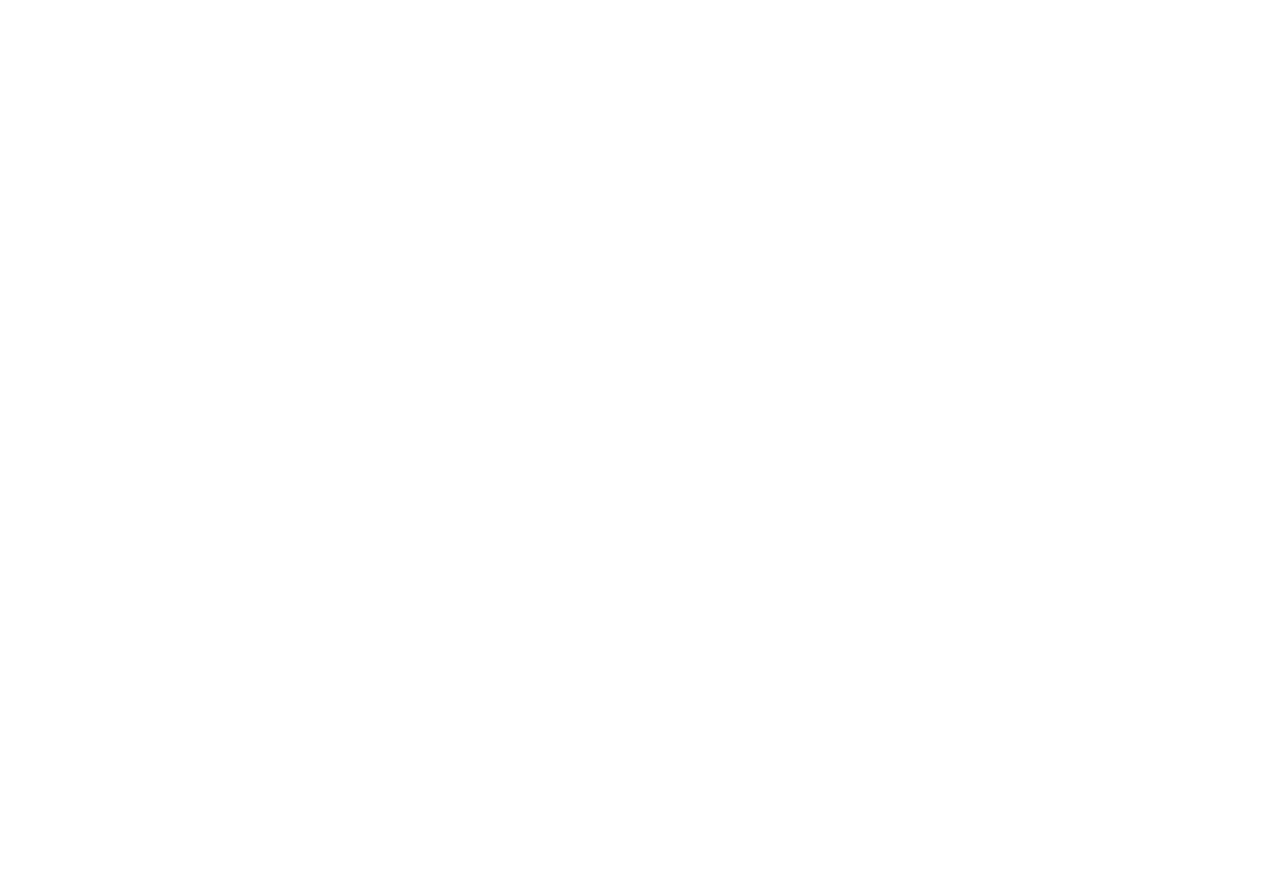
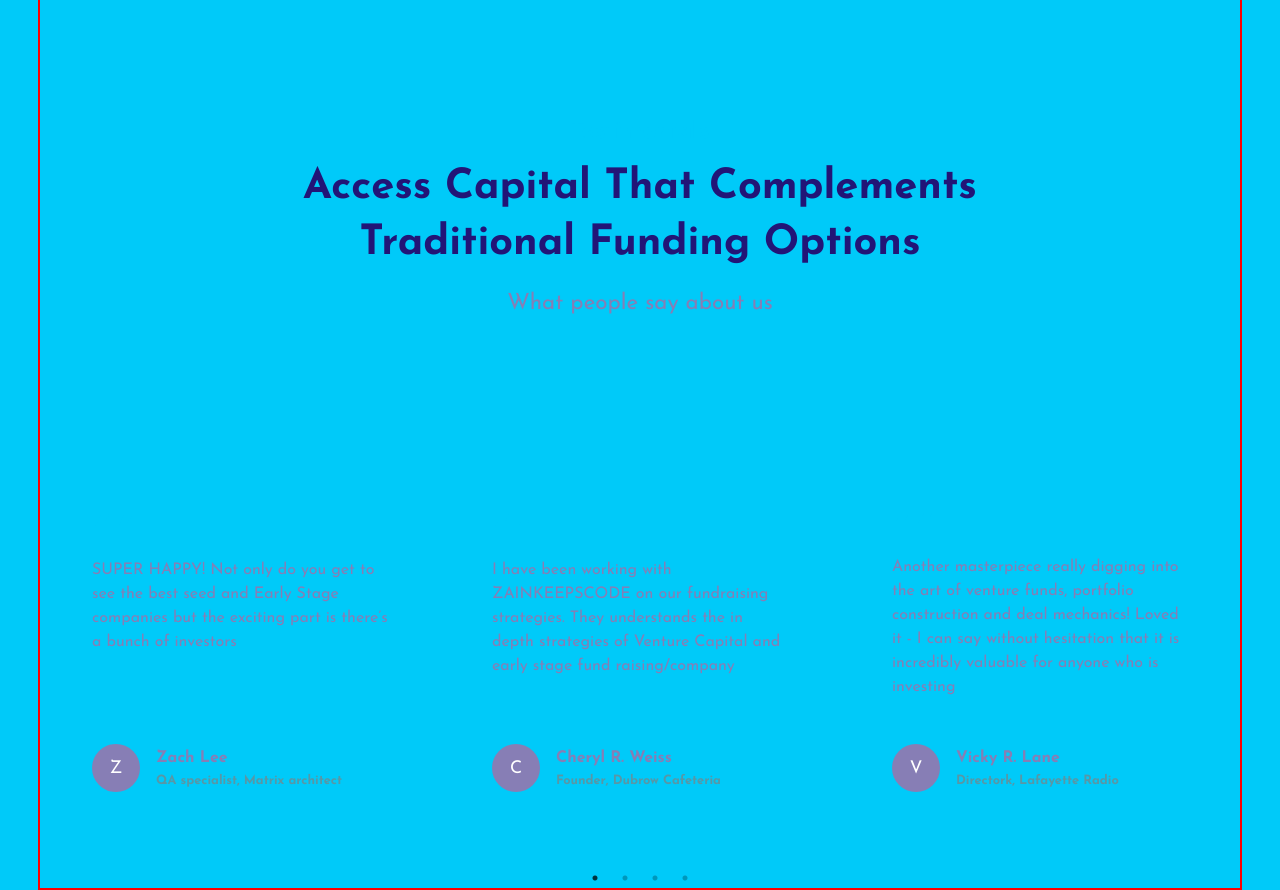
Before and after one commit to Shaad-Imran/digital-business-agency, a Next.js app: page / in a window 1280 px wide. Shown: the part 5580-6470 px from the top of the page. Before the commit the page ends 5490 px from the top, so only its background shows below. Built offline with nearby package versions, Linux system fonts and the light colour scheme.

Commit message:
testimonial added

```diff
--- a/app/page.js
+++ b/app/page.js
@@ -9,6 +9,7 @@
   OurDiff,
   HowItWorks,
   WhoWeInvestIn,
+  Testimonials,
 } from "@/src/components";
 import { motion, useAnimation } from "framer-motion";
 
@@ -55,6 +56,8 @@
       >
         <WhoWeInvestIn />
       </motion.div>
+
+      <Testimonials />
     </motion.div>
   );
 }
--- a/package.json
+++ b/package.json
@@ -17,6 +17,7 @@
     "react-dom": "18.2.0",
     "react-icons": "^4.10.1",
     "react-scroll": "^1.8.9",
-    "react-slick": "^0.29.0"
+    "react-slick": "^0.29.0",
+    "slick-carousel": "^1.8.1"
   }
 }
--- /dev/null
+++ b/src/components/Testimonials/SlickSlider.jsx
@@ -0,0 +1,79 @@
+import React from "react";
+import Slider from "react-slick";
+import "slick-carousel/slick/slick.css";
+import "slick-carousel/slick/slick-theme.css";
+import { testimonialsData } from "@/src/utils/data";
+import Image from "next/image";
+
+const SlickSlider = () => {
+  let settings = {
+    dots: true,
+    infinite: true,
+    speed: 1000,
+    slidesToShow: 3,
+    slidesToScroll: 1,
+    initialSlide: 0,
+    touchMove: true,
+    useCSS: true,
+    responsive: [
+      {
+        breakpoint: 1024,
+        settings: {
+          slidesToShow: 3,
+          slidesToScroll: 3,
+          infinite: true,
+          dots: true,
+        },
+      },
+      {
+        breakpoint: 1000,
+        settings: {
+          slidesToShow: 2,
+          slidesToScroll: 2,
+          initialSlide: 2,
+        },
+      },
+      {
+        breakpoint: 768,
+        settings: {
+          slidesToShow: 1,
+          slidesToScroll: 1,
+        },
+      },
+    ],
+  };
+  return (
+    <div>
+      <Slider {...settings}>
+        {testimonialsData.map((comment, i) => (
+          <div key={i} className="comment">
+            {/* upper side  */}
+            <div className="c-content">
+              <Image
+                src={"/apos.svg"}
+                className="apos-slider"
+                alt="apos"
+                width={40}
+                height={30}
+              />
+
+              <span>{comment.comment}</span>
+            </div>
+
+            {/* lower side  */}
+            <div className="c-info">
+              <div className="c-avatar">{comment.name[0]}</div>
+
+              <div className="c-person">
+                <span>{comment.name}</span>
+                <span>{comment.profession}</span>
+              </div>
+            </div>
+          </div>
+        ))}
+      </Slider>
+    </div>
+  );
+};
+
+export default SlickSlider;
--- /dev/null
+++ b/src/components/Testimonials/Testimonial.css
@@ -0,0 +1,101 @@
+.t-wrapper .container {
+  padding-top: 13rem;
+}
+
+.t-container {
+  display: flex;
+  flex-direction: column;
+  gap: 2rem;
+  align-items: center;
+}
+
+.t-head {
+  display: flex;
+  flex-direction: column;
+  gap: 1rem;
+  align-items: center;
+  max-width: 50rem;
+}
+
+/* slider  */
+.slick-slider {
+  margin-top: 5rem;
+}
+
+.slick-track {
+  padding: 4rem 0rem;
+}
+
+.slick-slide > div {
+  padding: 0 20px;
+}
+
+.slick-dots {
+  bottom: 0px !important;
+}
+
+.comment {
+  display: flex !important;
+  flex-direction: column;
+  border-radius: 20px;
+  position: relative;
+  box-sizing: border-box;
+  padding: 2rem;
+  gap: 3rem;
+}
+
+.c-content {
+  height: 200px;
+  display: flex;
+  flex-direction: column;
+  align-items: flex-start;
+  gap: 2rem;
+}
+
+.c-content span {
+  font-size: 1rem;
+  line-height: 1.5rem;
+}
+
+.c-info {
+  display: flex;
+  align-items: center;
+  gap: 1rem;
+}
+
+.c-avatar {
+  background-color: #877eb5;
+  color: #fff;
+  font-size: 1.1rem;
+  border-radius: 100%;
+  display: flex;
+  align-items: center;
+  justify-content: center;
+  width: 3rem;
+  height: 3rem;
+}
+
+.c-person {
+  display: flex;
+  flex-direction: column;
+  gap: 0.5rem;
+}
+
+.c-person > :nth-child(1) {
+  font-weight: bold;
+}
+
+.c-person > :nth-child(2) {
+  font-weight: bold;
+  color: rgba(128, 128, 128, 0.688);
+  font-size: 0.8rem;
+}
+
+@media (min-width: 1280px) {
+  .slick-slide.slick-active.slick-current + .slick-slide .comment {
+    transition: all 100ms ease-out;
+    scale: 1.1;
+    transform: translateY(-30px);
+    box-shadow: var(--shadow);
+  }
+}
--- /dev/null
+++ b/src/components/Testimonials/Testimonials.jsx
@@ -0,0 +1,26 @@
+import React from "react";
+import "./Testimonial.css";
+import { SlickSlider } from "..";
+
+const Testimonials = () => {
+  return (
+    <div className="t-wrapper">
+      <div className="container">
+        <div className="t-container">
+          <div className="t-head">
+            <span className="tag">Testimonials</span>
+            <span className="title">
+              Access Capital That Complements Traditional Funding Options
+            </span>
+            <span className="des">What people say about us</span>
+          </div>
+        </div>
+
+        {/* slider  */}
+        <SlickSlider />
+      </div>
+    </div>
+  );
+};
+
+export default Testimonials;
--- a/src/components/index.js
+++ b/src/components/index.js
@@ -6,6 +6,8 @@
 import OurDiff from "./OurDiff/OurDiff";
 import HowItWorks from "./HowItWorks/HowItWorks";
 import WhoWeInvestIn from "./WhoWeInvestIn/WhoWeInvestIn";
+import Testimonials from "./Testimonials/Testimonials";
+import SlickSlider from "./Testimonials/SlickSlider";
 
 export {
   Navbar,
@@ -16,4 +18,6 @@
   OurDiff,
   HowItWorks,
   WhoWeInvestIn,
+  Testimonials,
+  SlickSlider,
 };
```
Also changed, not shown: 1 other file (tests, documents, lock files or other folders).
